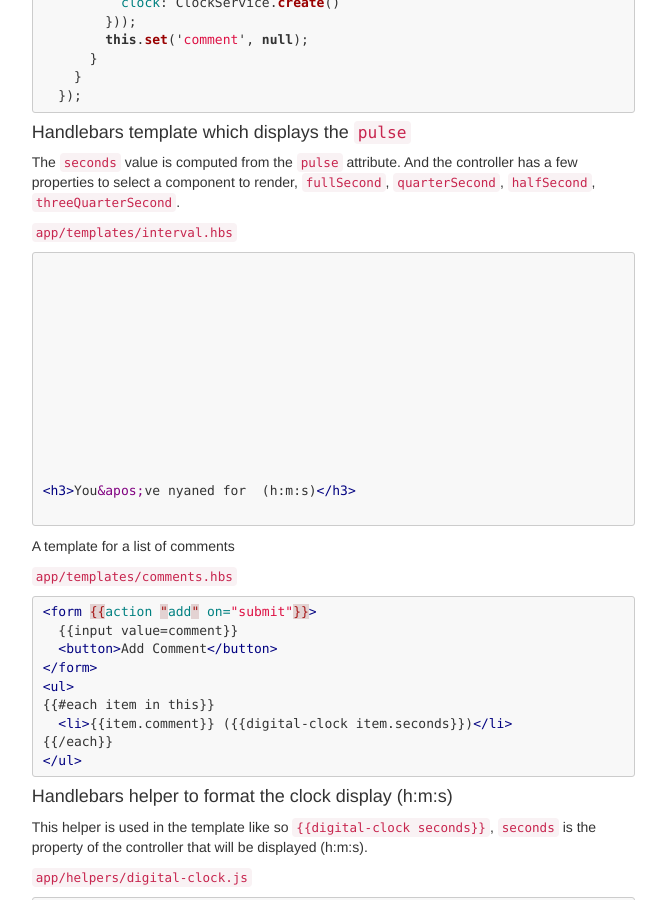
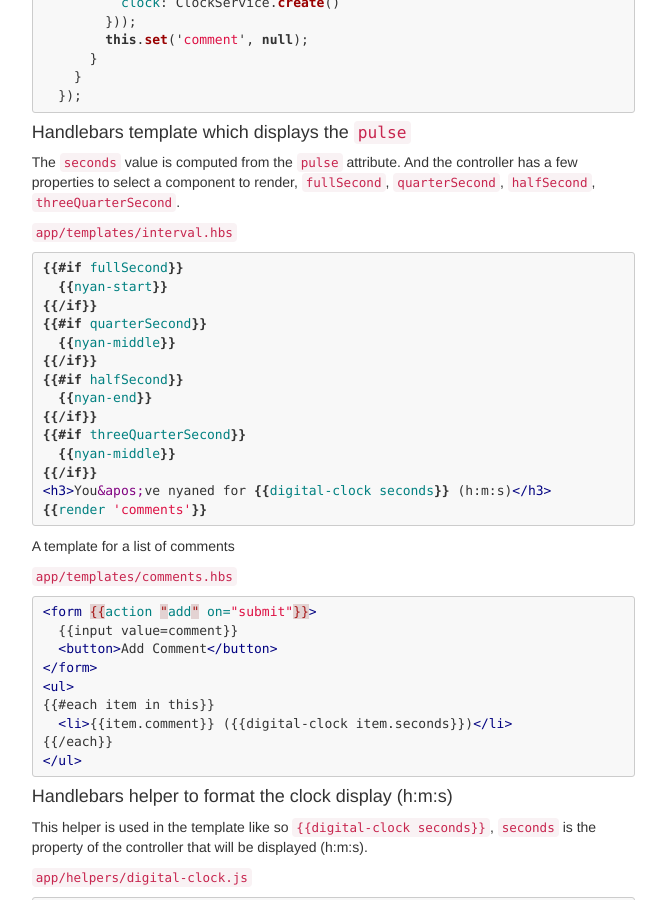
Before and after one commit to emberwatch/emberwatch, a Jekyll site: the page built from _recipes/working_with_objects/continuous_redrawing_of_views.md, in a window 1280 px wide and 900 px high, scrolled down 2378 px. Shown: the whole window, without its empty margins (465-1131 px from the left). Built offline with Jekyll 4.4.1, drawn with Linux system fonts in a browser that asks for light colours; Markdown is read by kramdown in place of the engine named in the settings; comment, search, counter and statistics services are not loaded.

Commit message:
Escaping double curly braces inside highlight with pygments.rm

````diff
--- a/_recipes/working_with_objects/continuous_redrawing_of_views.md
+++ b/_recipes/working_with_objects/continuous_redrawing_of_views.md
@@ -145,7 +145,8 @@ has a few properties to select a component to render, `fullSecond`,
 
 `app/templates/interval.hbs`
 
-```handlebars
+{% highlight handlebars %}
+{% raw %}
 {{#if fullSecond}}
   {{nyan-start}}
 {{/if}}
@@ -160,7 +161,8 @@ has a few properties to select a component to render, `fullSecond`,
 {{/if}}
 <h3>You&apos;ve nyaned for {{digital-clock seconds}} (h:m:s)</h3>
 {{render 'comments'}}
-```
+{% endraw %}
+{% endhighlight %}
 
 A template for a list of comments
 
````
Also changed, not shown: _recipes/ember_data/linking_to_slugs.md (+4 -2 lines).
